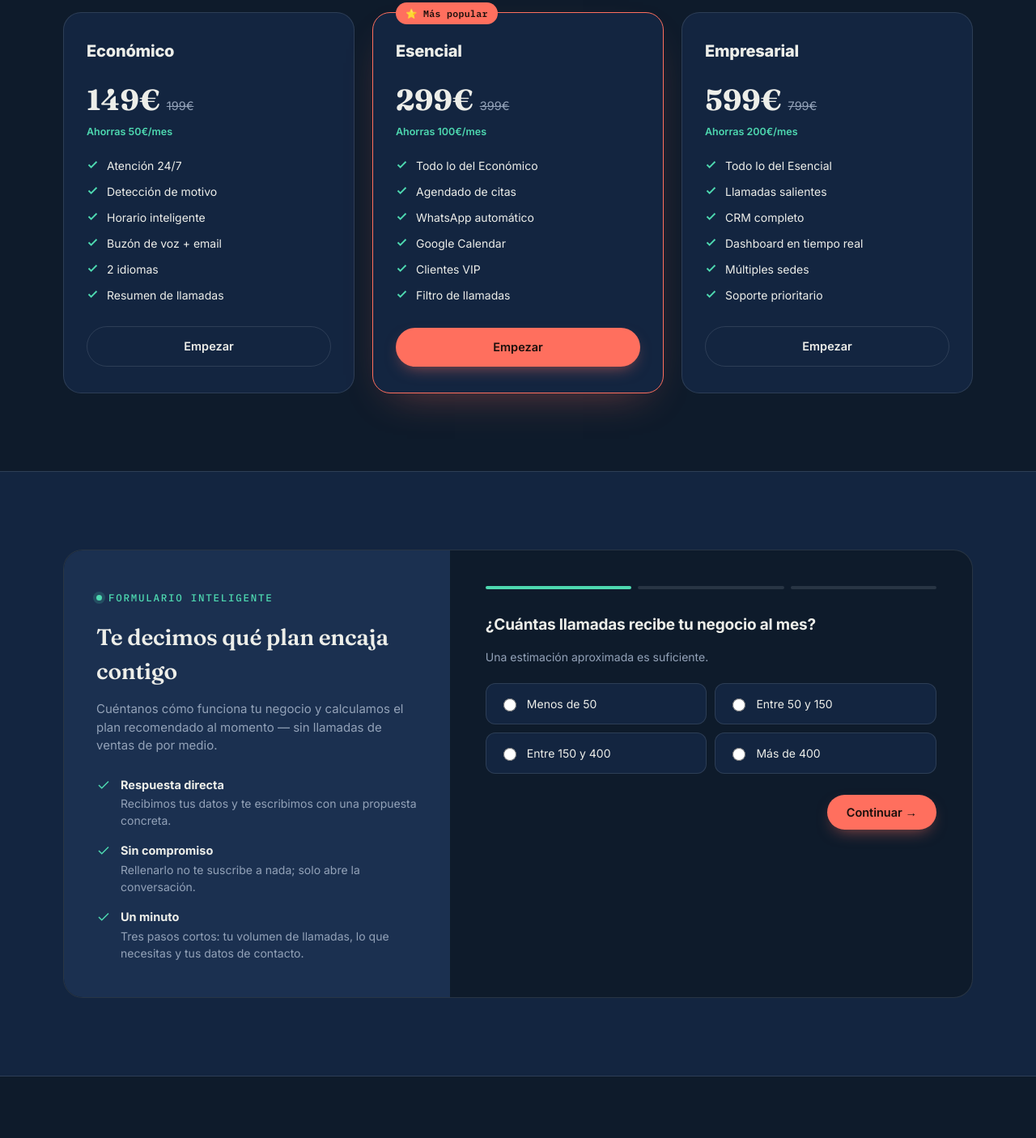
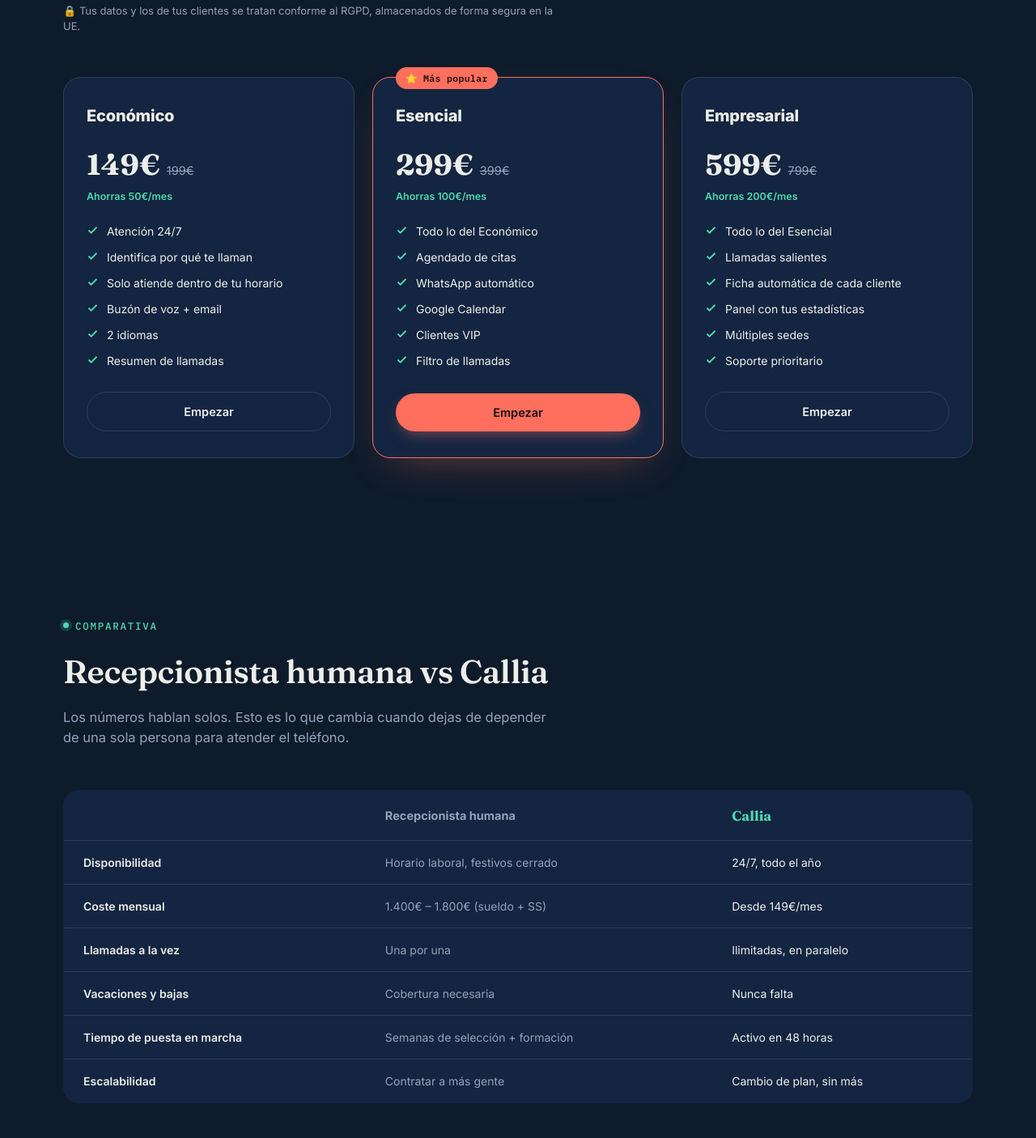
Before and after one commit to callialabs/Callia, a plain HTML site: page index.html in a window 1280 px wide. Shown: the part 2414-3820 px from the top of the page at 81% size. Drawn offline with Linux system fonts and the light colour scheme.

Commit message:
Update index.html

```diff
--- a/index.html
+++ b/index.html
@@ -60,7 +60,6 @@
     box-shadow:0 0 0 4px rgba(78,217,176,.18);
   }
   :focus-visible{outline:2px solid var(--mint);outline-offset:3px;border-radius:6px;}
-
   /* ---------- NAV ---------- */
   header{
     position:sticky;top:0;z-index:50;
@@ -107,7 +106,6 @@
   @media (max-width:520px){
     .nav-cta .btn-primary{padding:11px 16px;font-size:13px;}
   }
-
   /* ---------- BUTTONS ---------- */
   .btn{
     font-family:var(--font-body);font-weight:600;font-size:14.5px;
@@ -125,7 +123,6 @@
   .btn-mint:hover{background:#63e6c1;}
   .btn-sm{padding:9px 16px;font-size:13.5px;}
   .btn-block{width:100%;justify-content:center;}
-
   /* ---------- HERO ---------- */
   .hero{
     padding:88px 0 70px;
@@ -156,7 +153,6 @@
     font-family:var(--font-mono);font-size:12.5px;color:var(--text-muted);letter-spacing:.03em;
   }
   .trust-row strong{color:var(--text);font-family:var(--font-body);font-weight:700;font-size:15px;display:block;}
-
   /* --- Signature hero visual: call -> confirmed waveform --- */
   .call-visual{
     position:relative;background:var(--ink-2);
@@ -180,7 +176,6 @@
   }
   .live-pill span{width:6px;height:6px;border-radius:50%;background:var(--coral);animation:pulse 1.4s infinite;}
   @keyframes pulse{0%,100%{opacity:1}50%{opacity:.3}}
-
   .waveform{display:flex;align-items:center;gap:4px;height:88px;justify-content:center;}
   .waveform i{
     display:block;width:5px;border-radius:3px;
@@ -200,7 +195,6 @@
   .waveform i:nth-child(10){height:34px;animation-delay:-0.5s;}
   .waveform i:nth-child(11){height:66px;animation-delay:-0.2s;}
   @keyframes wave{0%,100%{transform:scaleY(.35);}50%{transform:scaleY(1);}}
-
   .call-outcome{
     display:flex;align-items:center;justify-content:space-between;
     background:var(--ink-3);border:1px solid var(--line);border-radius:14px;
@@ -226,20 +220,17 @@
   .f2 .badge-icon{background:rgba(78,217,176,.2);}
   .frame-left{display:flex;align-items:center;}
   .tag{font-family:var(--font-mono);font-size:11px;color:var(--mint);}
-
   @media (prefers-reduced-motion: reduce){
     .waveform i,.live-pill span,.outcome-frame{animation:none !important;}
     .outcome-frame.f2{opacity:1;}
     .outcome-frame.f1{display:none;}
   }
-
   /* ---------- SECTION SHELL ---------- */
   section{padding:96px 0;}
   .section-head{max-width:620px;margin-bottom:52px;}
   .section-head h2{font-size:clamp(28px,3.4vw,40px);color:var(--text);}
   .section-head p{color:var(--text-muted);font-size:16.5px;margin-top:14px;}
   #funciones{border-bottom:1px solid var(--line);}
-
   /* ---------- FEATURES ---------- */
   .feat-grid{display:grid;grid-template-columns:repeat(3,1fr);gap:1px;background:var(--line);border:1px solid var(--line);border-radius:20px;overflow:hidden;}
   @media (max-width:860px){ .feat-grid{grid-template-columns:repeat(2,1fr);} }
@@ -252,7 +243,6 @@
   }
   .feat h3{font-family:var(--font-body);font-size:17px;font-weight:700;color:var(--text);margin-bottom:8px;}
   .feat p{margin:0;color:var(--text-muted);font-size:14.5px;}
-
   /* ---------- HOW IT WORKS ---------- */
   #como-funciona{border-bottom:1px solid var(--line);}
   .steps{position:relative;display:grid;grid-template-columns:repeat(4,1fr);gap:28px;}
@@ -265,7 +255,6 @@
   }
   .step h3{font-size:17px;color:var(--text);margin-bottom:8px;font-family:var(--font-body);font-weight:700;}
   .step p{color:var(--text-muted);font-size:14.5px;margin:0;}
-
   /* ---------- PRICING ---------- */
   .launch-banner{
     display:inline-flex;align-items:center;gap:10px;
@@ -295,7 +284,6 @@
   .plan li{display:flex;gap:10px;font-size:14px;color:var(--text);align-items:flex-start;}
   .plan li svg{flex-shrink:0;margin-top:2px;color:var(--mint);}
   .plan li.dim{color:var(--text-muted);}
-
   /* ---------- FORM ---------- */
   #formulario{border-top:1px solid var(--line);border-bottom:1px solid var(--line);background:var(--ink-2);}
   .form-shell{
@@ -310,7 +298,6 @@
   .form-side .why-item{display:flex;gap:12px;font-size:14px;color:var(--text-muted);}
   .form-side .why-item svg{color:var(--mint);flex-shrink:0;margin-top:2px;}
   .form-side .why-item b{color:var(--text);display:block;font-size:14.5px;margin-bottom:2px;}
-
   .form-main{padding:44px 44px;}
   .progress{display:flex;gap:8px;margin-bottom:30px;}
   .progress i{flex:1;height:4px;border-radius:3px;background:var(--line);}
@@ -343,7 +330,6 @@
   .fnav{display:flex;justify-content:space-between;align-items:center;margin-top:26px;}
   .fnav .back{background:none;border:none;color:var(--text-muted);font-size:14px;cursor:pointer;font-weight:600;}
   .fnav .back:disabled{opacity:0;pointer-events:none;}
-
   .reco-card{
     border:1px solid var(--mint);background:rgba(78,217,176,.07);
     border-radius:16px;padding:22px 24px;margin-bottom:22px;
@@ -352,7 +338,6 @@
   .reco-card h4{font-family:var(--font-display);font-size:24px;color:var(--text);margin:0 0 4px;}
   .reco-card .rprice{font-size:14.5px;color:var(--text-muted);margin-bottom:12px;}
   .reco-card .rwhy{font-size:13.5px;color:var(--text-muted);}
-
   .form-success{display:none;text-align:center;padding:20px 0;}
   .form-success.active{display:block;}
   .form-success .ic{
@@ -361,7 +346,6 @@
   }
   .form-success h3{font-size:20px;color:var(--text);margin-bottom:8px;}
   .form-success p{color:var(--text-muted);font-size:14.5px;max-width:360px;margin:0 auto 20px;}
-
   /* ---------- FINAL CTA ---------- */
   .final-cta{text-align:center;padding:100px 0;}
   .final-cta h2{font-size:clamp(30px,4vw,44px);color:var(--text);max-width:640px;margin:0 auto 16px;}
@@ -369,7 +353,6 @@
   .final-cta .actions{display:flex;gap:14px;justify-content:center;flex-wrap:wrap;}
   .final-cta .alt{margin-top:24px;font-size:14px;color:var(--text-muted);}
   .final-cta .alt button{background:none;border:none;color:var(--mint);font-weight:600;cursor:pointer;font-size:14px;text-decoration:underline;text-underline-offset:3px;}
-
   /* ---------- FOOTER ---------- */
   footer{border-top:1px solid var(--line);padding:36px 0;}
   .foot-row{display:flex;justify-content:space-between;align-items:center;flex-wrap:wrap;gap:16px;color:var(--text-muted);font-size:13.5px;}
@@ -378,7 +361,6 @@
 </style>
 </head>
 <body>
-
 <header>
   <nav>
     <a class="logo" href="#inicio"><span class="dot"></span>Callia</a>
@@ -394,7 +376,6 @@
     </div>
   </nav>
 </header>
-
 <section class="hero" id="inicio">
   <div class="wrap hero-grid">
     <div>
@@ -411,7 +392,6 @@
         <div><strong>2 idiomas</strong>incluidos desde el plan Económico</div>
       </div>
     </div>
-
     <div class="call-visual">
       <div class="row1">
         <div class="caller"><span class="avatar">MG</span> María González</div>
@@ -443,7 +423,6 @@
     </div>
   </div>
 </section>
-
 <section id="funciones">
   <div class="wrap">
     <div class="section-head">
@@ -485,7 +464,6 @@
     </div>
   </div>
 </section>
-
 <section id="como-funciona">
   <div class="wrap">
     <div class="section-head">
@@ -517,14 +495,14 @@
     </div>
   </div>
 </section>
-
 <section id="precios">
   <div class="wrap">
     <div class="section-head">
       <span class="eyebrow">Planes</span>
       <div class="launch-banner">🚀 Oferta de lanzamiento — plazas limitadas</div>
       <h2>Elige el plan de tu negocio</h2>
-      <p>Precios especiales para los primeros clientes. Setup e instalación (configuración completa, personalización y prueba en directo) es un pago único de 299&nbsp;€, ahora en <strong style="color:var(--text)">199&nbsp;€</strong> al contratar cualquier plan.</p>
+      <p>Precios especiales para los primeros clientes. Setup e instalación (configuración completa, personalización y prueba en directo) es un pago único de 299&nbsp;€, ahora en <strong style="color:var(--text)">199&nbsp;€</strong> al contratar cualquier plan. Sin límite de minutos, sin sorpresas en tu factura.</p>
+      <p style="font-size:13px;color:var(--text-muted);margin-top:8px;">🔒 Tus datos y los de tus clientes se tratan conforme al RGPD, almacenados de forma segura en la UE.</p>
     </div>
     <div class="pricing-grid">
       <div class="plan">
@@ -533,15 +511,14 @@
         <div class="save">Ahorras 50€/mes</div>
         <ul>
           <li><svg width="15" height="15" viewBox="0 0 24 24" fill="none" stroke="currentColor" stroke-width="3"><path d="M20 6 9 17l-5-5"/></svg>Atención 24/7</li>
-          <li><svg width="15" height="15" viewBox="0 0 24 24" fill="none" stroke="currentColor" stroke-width="3"><path d="M20 6 9 17l-5-5"/></svg>Detección de motivo</li>
-          <li><svg width="15" height="15" viewBox="0 0 24 24" fill="none" stroke="currentColor" stroke-width="3"><path d="M20 6 9 17l-5-5"/></svg>Horario inteligente</li>
+          <li><svg width="15" height="15" viewBox="0 0 24 24" fill="none" stroke="currentColor" stroke-width="3"><path d="M20 6 9 17l-5-5"/></svg>Identifica por qué te llaman</li>
+          <li><svg width="15" height="15" viewBox="0 0 24 24" fill="none" stroke="currentColor" stroke-width="3"><path d="M20 6 9 17l-5-5"/></svg>Solo atiende dentro de tu horario</li>
           <li><svg width="15" height="15" viewBox="0 0 24 24" fill="none" stroke="currentColor" stroke-width="3"><path d="M20 6 9 17l-5-5"/></svg>Buzón de voz + email</li>
           <li><svg width="15" height="15" viewBox="0 0 24 24" fill="none" stroke="currentColor" stroke-width="3"><path d="M20 6 9 17l-5-5"/></svg>2 idiomas</li>
           <li><svg width="15" height="15" viewBox="0 0 24 24" fill="none" stroke="currentColor" stroke-width="3"><path d="M20 6 9 17l-5-5"/></svg>Resumen de llamadas</li>
         </ul>
         <a class="btn btn-ghost btn-block" href="#formulario">Empezar</a>
       </div>
-
       <div class="plan popular">
         <span class="badge-pop">⭐ Más popular</span>
         <h3>Esencial</h3>
@@ -557,7 +534,6 @@
         </ul>
         <a class="btn btn-primary btn-block" href="#formulario">Empezar</a>
       </div>
-
       <div class="plan">
         <h3>Empresarial</h3>
         <div class="price"><span class="now">599€</span><span class="before">799€</span></div>
@@ -565,8 +541,8 @@
         <ul>
           <li><svg width="15" height="15" viewBox="0 0 24 24" fill="none" stroke="currentColor" stroke-width="3"><path d="M20 6 9 17l-5-5"/></svg>Todo lo del Esencial</li>
           <li><svg width="15" height="15" viewBox="0 0 24 24" fill="none" stroke="currentColor" stroke-width="3"><path d="M20 6 9 17l-5-5"/></svg>Llamadas salientes</li>
-          <li><svg width="15" height="15" viewBox="0 0 24 24" fill="none" stroke="currentColor" stroke-width="3"><path d="M20 6 9 17l-5-5"/></svg>CRM completo</li>
-          <li><svg width="15" height="15" viewBox="0 0 24 24" fill="none" stroke="currentColor" stroke-width="3"><path d="M20 6 9 17l-5-5"/></svg>Dashboard en tiempo real</li>
+          <li><svg width="15" height="15" viewBox="0 0 24 24" fill="none" stroke="currentColor" stroke-width="3"><path d="M20 6 9 17l-5-5"/></svg>Ficha automática de cada cliente</li>
+          <li><svg width="15" height="15" viewBox="0 0 24 24" fill="none" stroke="currentColor" stroke-width="3"><path d="M20 6 9 17l-5-5"/></svg>Panel con tus estadísticas</li>
           <li><svg width="15" height="15" viewBox="0 0 24 24" fill="none" stroke="currentColor" stroke-width="3"><path d="M20 6 9 17l-5-5"/></svg>Múltiples sedes</li>
           <li><svg width="15" height="15" viewBox="0 0 24 24" fill="none" stroke="currentColor" stroke-width="3"><path d="M20 6 9 17l-5-5"/></svg>Soporte prioritario</li>
         </ul>
@@ -575,7 +551,58 @@
     </div>
   </div>
 </section>
-
+<section id="comparativa">
+  <div class="wrap">
+    <div class="section-head">
+      <span class="eyebrow">Comparativa</span>
+      <h2>Recepcionista humana vs Callia</h2>
+      <p>Los números hablan solos. Esto es lo que cambia cuando dejas de depender de una sola persona para atender el teléfono.</p>
+    </div>
+    <div style="overflow-x:auto;">
+      <table style="width:100%;border-collapse:collapse;background:var(--ink-2);border:1px solid var(--line);border-radius:20px;overflow:hidden;">
+        <thead>
+          <tr style="border-bottom:1px solid var(--line);">
+            <th style="text-align:left;padding:18px 24px;font-family:var(--font-body);font-size:13px;color:var(--text-muted);font-weight:600;">&nbsp;</th>
+            <th style="text-align:left;padding:18px 24px;font-family:var(--font-body);font-size:14.5px;color:var(--text-muted);font-weight:700;">Recepcionista humana</th>
+            <th style="text-align:left;padding:18px 24px;font-family:var(--font-display);font-size:17px;color:var(--mint);font-weight:700;">Callia</th>
+          </tr>
+        </thead>
+        <tbody>
+          <tr style="border-bottom:1px solid var(--line);">
+            <td style="padding:16px 24px;font-size:14px;color:var(--text);font-weight:600;">Disponibilidad</td>
+            <td style="padding:16px 24px;font-size:14px;color:var(--text-muted);">Horario laboral, festivos cerrado</td>
+            <td style="padding:16px 24px;font-size:14px;color:var(--text);">24/7, todo el año</td>
+          </tr>
+          <tr style="border-bottom:1px solid var(--line);">
+            <td style="padding:16px 24px;font-size:14px;color:var(--text);font-weight:600;">Coste mensual</td>
+            <td style="padding:16px 24px;font-size:14px;color:var(--text-muted);">1.400€ – 1.800€ (sueldo + SS)</td>
+            <td style="padding:16px 24px;font-size:14px;color:var(--text);">Desde 149€/mes</td>
+          </tr>
+          <tr style="border-bottom:1px solid var(--line);">
+            <td style="padding:16px 24px;font-size:14px;color:var(--text);font-weight:600;">Llamadas a la vez</td>
+            <td style="padding:16px 24px;font-size:14px;color:var(--text-muted);">Una por una</td>
+            <td style="padding:16px 24px;font-size:14px;color:var(--text);">Ilimitadas, en paralelo</td>
+          </tr>
+          <tr style="border-bottom:1px solid var(--line);">
+            <td style="padding:16px 24px;font-size:14px;color:var(--text);font-weight:600;">Vacaciones y bajas</td>
+            <td style="padding:16px 24px;font-size:14px;color:var(--text-muted);">Cobertura necesaria</td>
+            <td style="padding:16px 24px;font-size:14px;color:var(--text);">Nunca falta</td>
+          </tr>
+          <tr style="border-bottom:1px solid var(--line);">
+            <td style="padding:16px 24px;font-size:14px;color:var(--text);font-weight:600;">Tiempo de puesta en marcha</td>
+            <td style="padding:16px 24px;font-size:14px;color:var(--text-muted);">Semanas de selección + formación</td>
+            <td style="padding:16px 24px;font-size:14px;color:var(--text);">Activo en 48 horas</td>
+          </tr>
+          <tr>
+            <td style="padding:16px 24px;font-size:14px;color:var(--text);font-weight:600;">Escalabilidad</td>
+            <td style="padding:16px 24px;font-size:14px;color:var(--text-muted);">Contratar a más gente</td>
+            <td style="padding:16px 24px;font-size:14px;color:var(--text);">Cambio de plan, sin más</td>
+          </tr>
+        </tbody>
+      </table>
+    </div>
+  </div>
+</section>
 <section id="formulario">
   <div class="wrap">
     <div class="form-shell">
@@ -598,7 +625,6 @@
           </div>
         </div>
       </div>
-
       <div class="form-main">
         <div id="formActive">
           <div class="progress">
@@ -606,7 +632,6 @@
             <i class="p-bar" data-step="2"></i>
             <i class="p-bar" data-step="3"></i>
           </div>
-
           <!-- STEP 1 -->
           <div class="fstep active" data-step="1">
             <h3>¿Cuántas llamadas recibe tu negocio al mes?</h3>
@@ -618,7 +643,6 @@
               <label class="opt"><input type="radio" name="volume" value="muyalta"> Más de 400</label>
             </div>
           </div>
-
           <!-- STEP 2 -->
           <div class="fstep" data-step="2">
             <h3>¿Qué quieres que haga Callia?</h3>
@@ -634,7 +658,6 @@
               <label class="opt"><input type="checkbox" value="idiomas"> Atención en varios idiomas</label>
             </div>
           </div>
-
           <!-- STEP 3 -->
           <div class="fstep" data-step="3">
             <h3>Tu plan recomendado</h3>
@@ -655,13 +678,11 @@
             </div>
             <div class="field"><label>Algo más que debamos saber (opcional)</label><textarea id="fNote" rows="2" placeholder="Horario, sector, particularidades..."></textarea></div>
           </div>
-
           <div class="fnav">
             <button class="back" id="btnBack" disabled onclick="prevStep()">← Atrás</button>
             <button class="btn btn-primary" id="btnNext" onclick="nextStep()">Continuar →</button>
           </div>
         </div>
-
         <div class="form-success" id="formSuccess">
           <div class="ic"><svg width="26" height="26" viewBox="0 0 24 24" fill="none" stroke="currentColor" stroke-width="2"><path d="M20 6 9 17l-5-5"/></svg></div>
           <h3>Se ha abierto tu Gmail</h3>
@@ -672,7 +693,32 @@
     </div>
   </div>
 </section>
-
+<section id="faq">
+  <div class="wrap">
+    <div class="section-head">
+      <span class="eyebrow">Preguntas frecuentes</span>
+      <h2>Lo que todo el mundo pregunta</h2>
+    </div>
+    <div class="feat-grid">
+      <div class="feat">
+        <h3>¿Suena a robot?</h3>
+        <p>Suena natural — pruébalo tú mismo en la demo antes de decidir nada.</p>
+      </div>
+      <div class="feat">
+        <h3>¿Es legal usar IA para llamadas?</h3>
+        <p>Sí. Callia cumple con el RGPD: tus datos y los de tus clientes se tratan conforme a la normativa europea.</p>
+      </div>
+      <div class="feat">
+        <h3>¿Qué pasa si tengo muchas llamadas?</h3>
+        <p>Nada — no limitamos minutos. Pagas tu plan y ya, sin sorpresas en la factura.</p>
+      </div>
+      <div class="feat">
+        <h3>¿Puedo cancelar cuando quiera?</h3>
+        <p>Sí, sin permanencia forzosa. Empiezas cuando quieras y te vas cuando quieras.</p>
+      </div>
+    </div>
+  </div>
+</section>
 <section class="final-cta" id="contacto">
   <div class="wrap">
     <span class="eyebrow" style="justify-content:center;">¿Listo?</span>
@@ -685,14 +731,12 @@
     <div class="alt">o escríbenos a <button onclick="gmailCompose('')">callia.labs@gmail.com</button></div>
   </div>
 </section>
-
 <footer>
   <div class="wrap foot-row">
     <div>© 2026 Callia · Todos los derechos reservados</div>
     <div><a href="#inicio">Inicio</a> &nbsp;·&nbsp; <a href="#funciones">Funciones</a> &nbsp;·&nbsp; <a href="#precios">Planes</a></div>
   </div>
 </footer>
-
 <script>
   // ---------- Gmail compose (web, never mailto) ----------
   function gmailCompose(subject, body){
@@ -702,11 +746,9 @@
       + (body ? '&body=' + encodeURIComponent(body) : '');
     window.open(url, '_blank', 'noopener');
   }
-
   // ---------- Smart form ----------
   let currentStep = 1;
   const totalSteps = 3;
-
   document.querySelectorAll('.opt input').forEach(inp=>{
     inp.addEventListener('change', ()=>{
       inp.closest('.opt').classList.toggle('checked', inp.checked);
@@ -716,7 +758,6 @@
       }
     });
   });
-
   function updateProgress(){
     document.querySelectorAll('.p-bar').forEach(bar=>{
       bar.classList.toggle('done', Number(bar.dataset.step) <= currentStep);
@@ -727,26 +768,21 @@
     document.getElementById('btnBack').disabled = currentStep === 1;
     document.getElementById('btnNext').textContent = currentStep === totalSteps ? 'Enviar por Gmail →' : 'Continuar →';
   }
-
   function computeRecommendation(){
     const volume = (document.querySelector('input[name="volume"]:checked') || {}).value || 'media';
     const features = Array.from(document.querySelectorAll('#featureOptions input:checked')).map(i=>i.value);
-
     let tierScore = { baja:0, media:1, alta:2, muyalta:3 }[volume] ?? 1;
     if(features.includes('salientes') || features.includes('crm') || features.includes('sedes')) tierScore = Math.max(tierScore, 2.5);
     else if(features.includes('whatsapp') || features.includes('calendar') || features.includes('vip')) tierScore = Math.max(tierScore, 1.5);
-
     let plan;
     if(tierScore >= 2.5) plan = { name:'Empresarial', price:'599€/mes', why:'Tu volumen de llamadas o funciones como CRM completo, llamadas salientes o varias sedes encajan mejor en el plan Empresarial.' };
     else if(tierScore >= 1.5) plan = { name:'Esencial', price:'299€/mes', why:'Agendado, WhatsApp automático o clientes VIP están incluidos en el plan Esencial, nuestro equilibrio favorito.' };
     else plan = { name:'Económico', price:'149€/mes', why:'Para tu volumen de llamadas y funciones básicas, el plan Económico ya cubre lo esencial.' };
-
     document.getElementById('recoName').textContent = plan.name;
     document.getElementById('recoPrice').textContent = plan.price + ' · Setup 199€ pago único';
     document.getElementById('recoWhy').textContent = plan.why;
     return plan;
   }
-
   function nextStep(){
     if(currentStep === 1 && !document.querySelector('input[name="volume"]:checked')){
       alert('Selecciona una opción para continuar.');
@@ -760,11 +796,9 @@
     }
     submitForm();
   }
-
   function prevStep(){
     if(currentStep > 1){ currentStep--; updateProgress(); }
   }
-
   function submitForm(){
     const name = document.getElementById('fName').value.trim();
     const email = document.getElementById('fEmail').value.trim();
@@ -779,27 +813,28 @@
     const volumeLabels = { baja:'Menos de 50/mes', media:'Entre 50 y 150/mes', alta:'Entre 150 y 400/mes', muyalta:'Más de 400/mes' };
     const features = Array.from(document.querySelectorAll('#featureOptions input:checked')).map(i=>i.closest('.opt').textContent.trim());
     const plan = computeRecommendation();
-
     const body =
 `Nuevo lead desde el formulario inteligente de Callia
 
 Nombre: ${name}
+
 Negocio: ${business || '—'}
+
 Email: ${email}
+
 Teléfono: ${phone || '—'}
 
 Volumen de llamadas: ${volumeLabels[volume] || volume}
+
 Funciones de interés: ${features.length ? features.join(', ') : '—'}
+
 Plan recomendado: ${plan.name} (${plan.price})
 
 Nota adicional: ${note || '—'}`;
-
     gmailCompose('Nuevo lead — ' + (business || name), body);
-
     document.getElementById('formActive').style.display = 'none';
     document.getElementById('formSuccess').classList.add('active');
   }
-
   function resetForm(){
     currentStep = 1;
     document.querySelectorAll('.opt input').forEach(i=>{ i.checked=false; i.closest('.opt').classList.remove('checked'); });
@@ -808,9 +843,7 @@
     document.getElementById('formSuccess').classList.remove('active');
     updateProgress();
   }
-
   updateProgress();
 </script>
-
 </body>
 </html>
```
